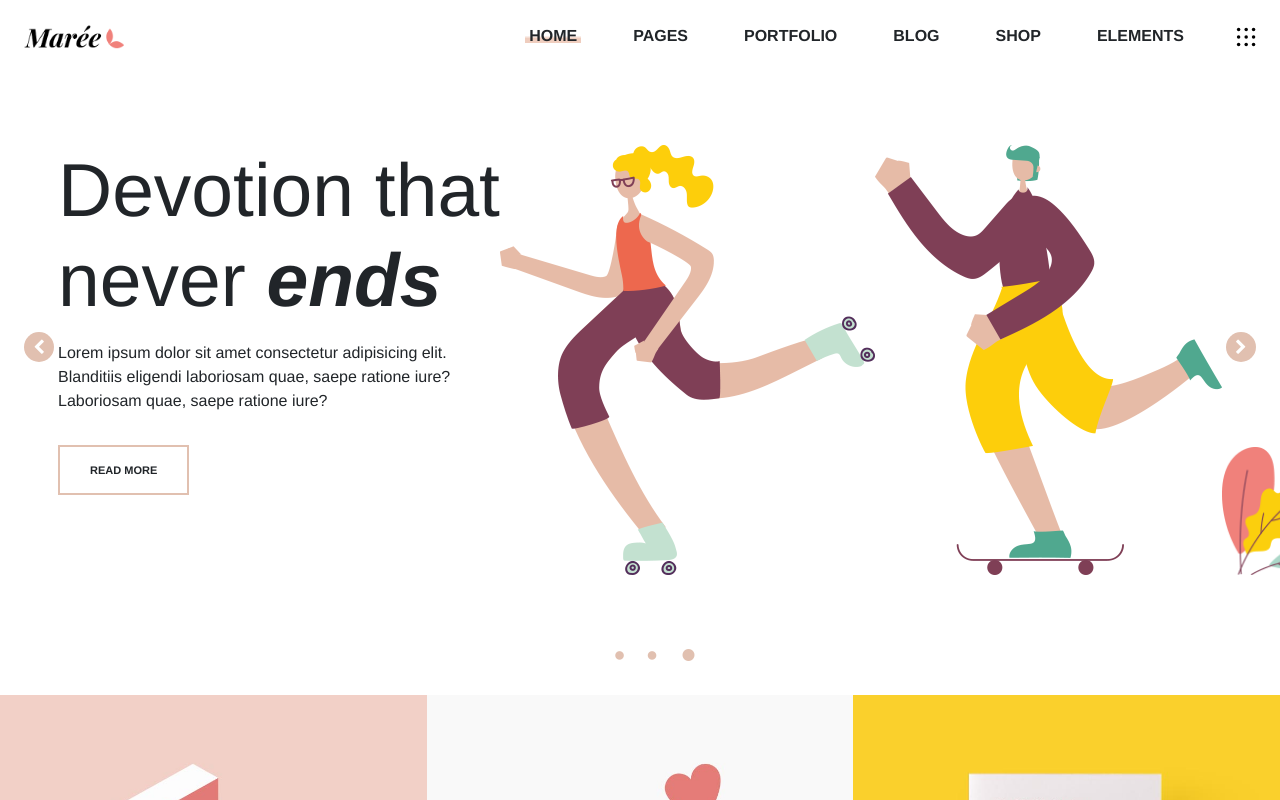
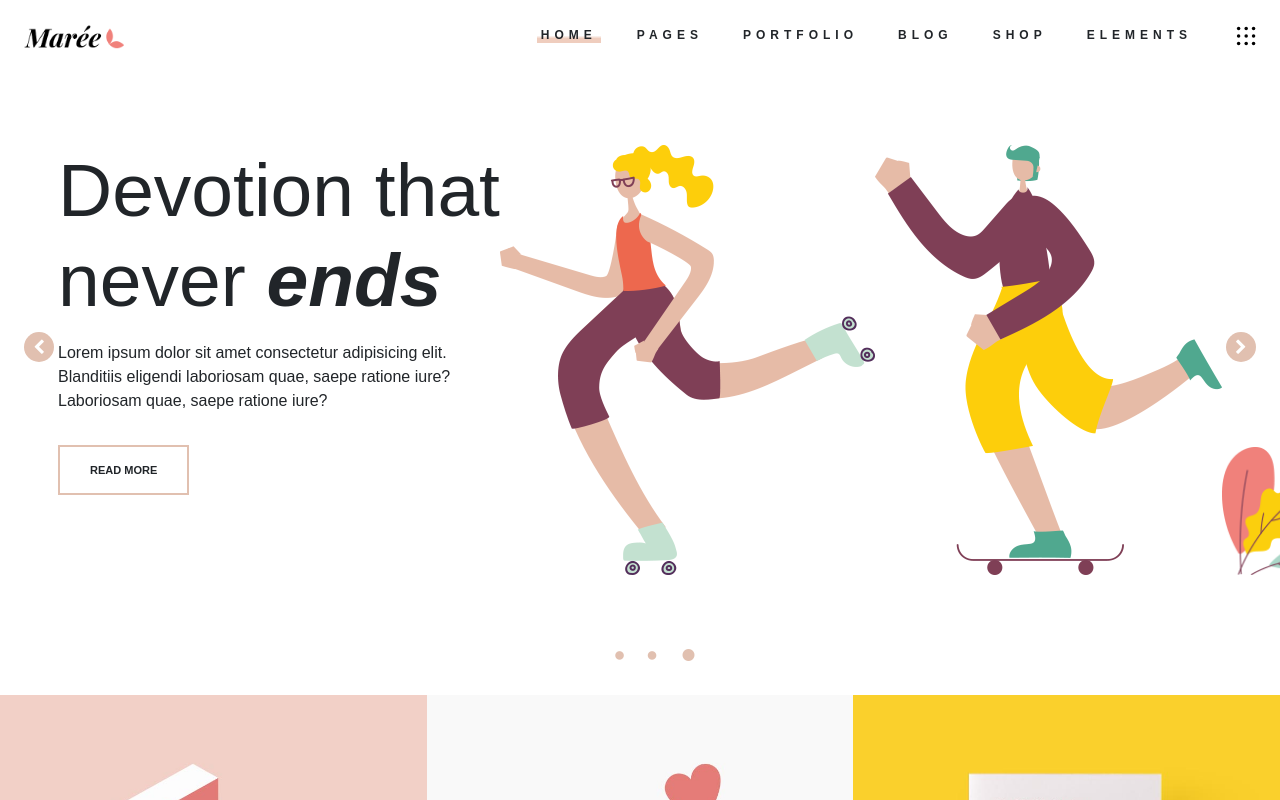
Before and after one commit to GiovanniConti/proj-html-vuejs, a Vue app: page / in a window 1280 px wide. Shown: the top 800 px of the page. Built offline with nearby package versions, Linux system fonts and the light colour scheme.

Commit message:
changed letter spacing in navbar and build

```diff
--- a/src/App.vue
+++ b/src/App.vue
@@ -25,7 +25,8 @@ export default {
 @import '@/styles/app.scss';
 
 #app {
-  font-family: Avenir, Helvetica, Arial, sans-serif;
+  // font-family: Avenir, Helvetica, Arial, sans-serif;
+  font-family: sans-serif, Arial, Helvetica;
   text-align: center;
   // color: #2c3e50;
 }
--- a/src/components/Header.vue
+++ b/src/components/Header.vue
@@ -3,9 +3,9 @@
     <div class="navbar p-0">
       <img :src="require('@/assets/img/' + logoHeader)" alt="Logo Header" class="img-nav">
 
-      <ul class="navList list-inline m-0 fs-6 fw-bold">
+      <ul class="navList list-inline m-0 fw-bold">
         <li
-          class="list-inline-item mx-4 px-1"
+          class="list-inline-item mx-3 px-1"
           v-for="(item, i) in navbarItems"
           :key="i"
           @click= 'onNavItemClick(i)'
@@ -79,9 +79,11 @@ header{
       width: 100px;
     }
     ul{
+      font-size: 12px;
 
       li{
         cursor: pointer;
+        letter-spacing: 5px;
 
         img{
           width: 20px;
```
Also changed, not shown: 7 other files (tests, documents, lock files or other folders).
